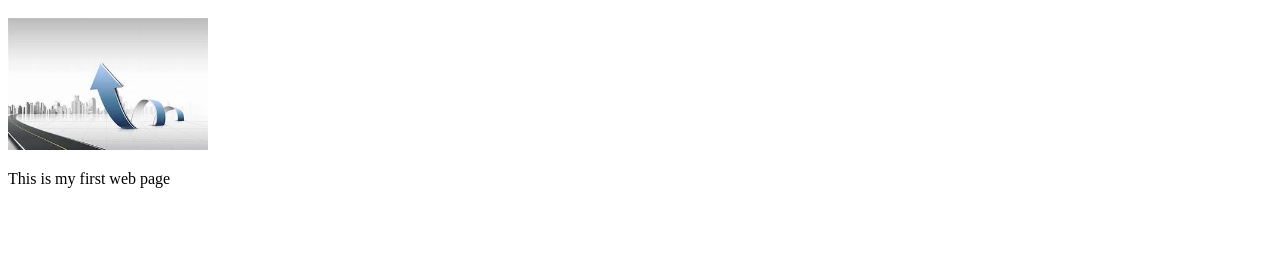
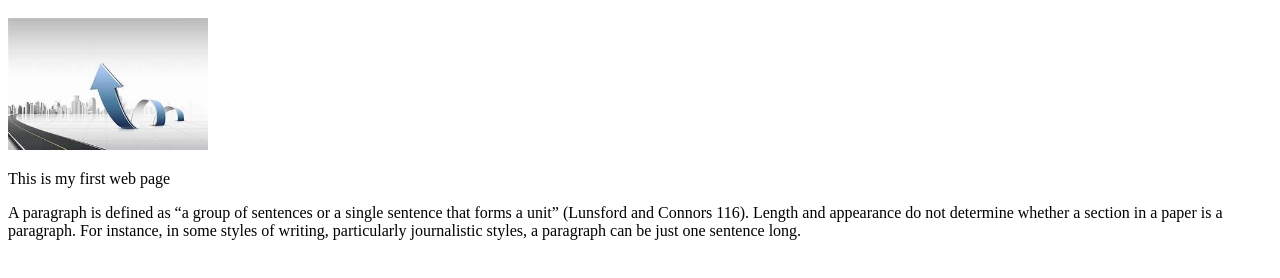
Before and after one commit to Kalaiyarasi-R/new-website, a plain HTML site: page index.html in a window 1280 px wide. Shown: the part 120-398 px from the top of the page. Drawn offline with Linux system fonts and the light colour scheme.

Commit message:
added paragraph

```diff
--- a/index.html
+++ b/index.html
@@ -10,6 +10,6 @@
     <h1>newname</h1>
     <img width="200px"src="profile.jpg" alt="">
     <p>This is my first web page</p>
-
+    <p>A paragraph is defined as “a group of sentences or a single sentence that forms a unit” (Lunsford and Connors 116). Length and appearance do not determine whether a section in a paper is a paragraph. For instance, in some styles of writing, particularly journalistic styles, a paragraph can be just one sentence long.</p>
 </body>
 </html>
```
